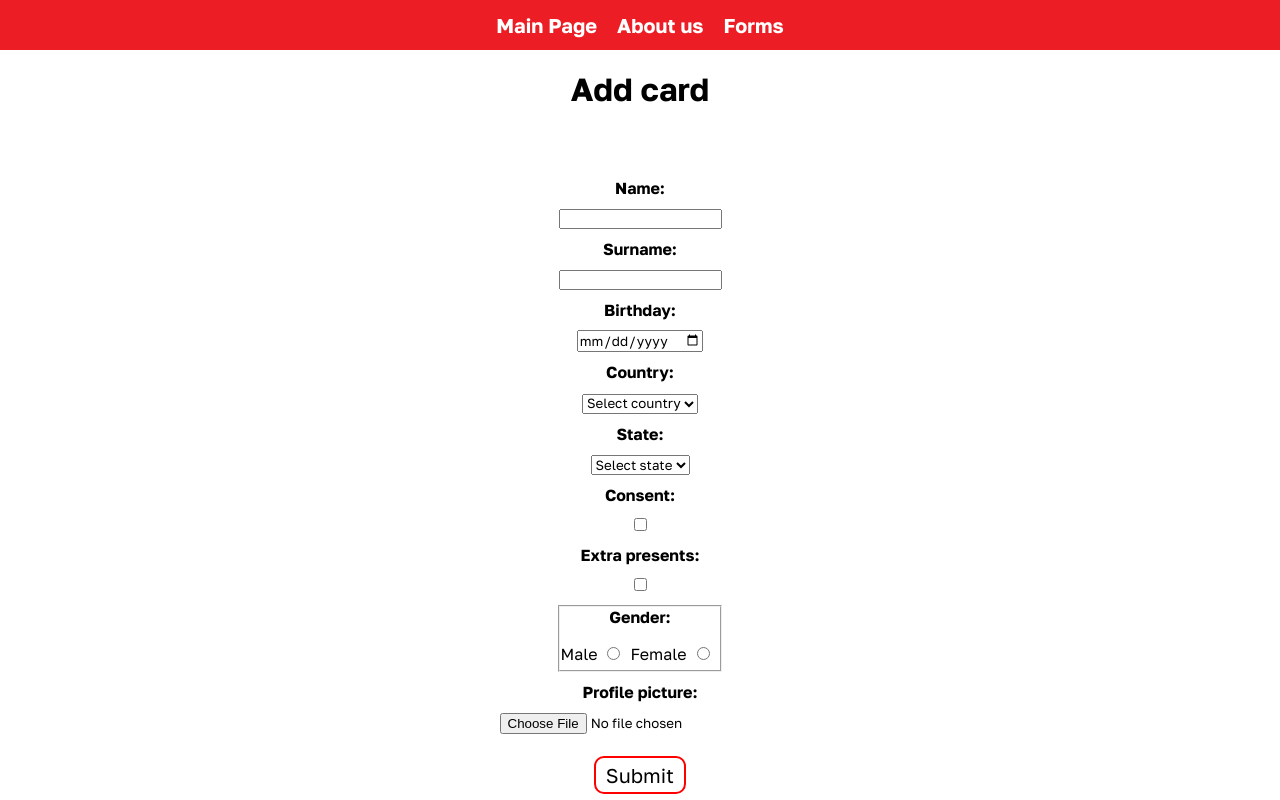
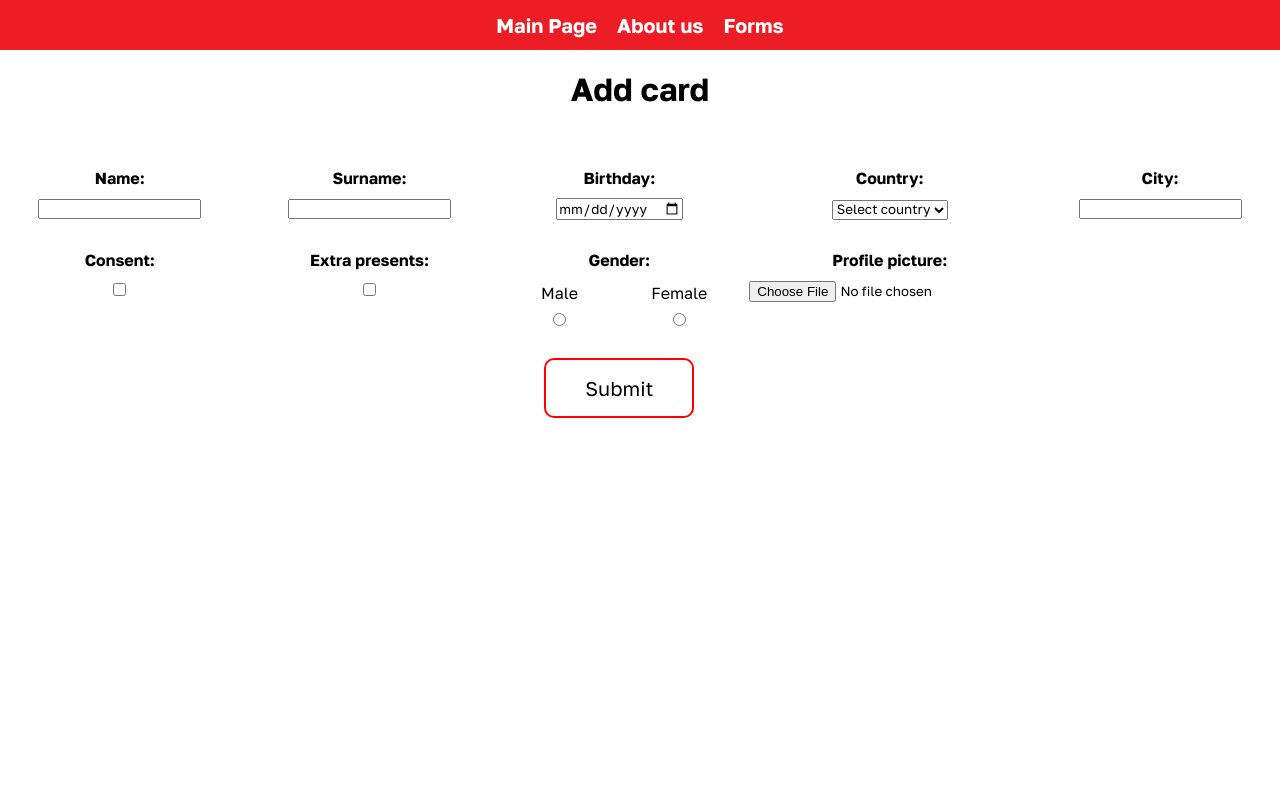
Before and after one commit to nikitakocherinskiy/comics-heroes, a React (Vite) app: page /forms in a window 1280 px wide. Built offline with nearby package versions, Linux system fonts and the light colour scheme.

Commit message:
refactor: rewrite all functionality with hooks

```diff
--- a/index.html
+++ b/index.html
@@ -2,7 +2,6 @@
 <html lang="en">
   <head>
     <meta charset="UTF-8" />
-    <link rel="icon" type="image/svg+xml" href="/vite.svg" />
     <meta name="viewport" content="width=device-width, initial-scale=1.0" />
     <title>Rolling Scopes React</title>
   </head>
--- a/src/components/Form/Form.module.css
+++ b/src/components/Form/Form.module.css
@@ -1,7 +1,8 @@
 .container {
-  display: flex;
-  flex-direction: column;
-  align-items: center;
+  display: grid;
+  /* flex-direction: column; */
+  justify-content: center;
+  grid-template-columns: repeat(5, 1fr);
   gap: 10px;
 }
 
@@ -13,6 +14,7 @@
 
 .inputHeading {
   margin-bottom: 10px;
+  margin-top: 20px;
 }
 
 .button {
@@ -24,6 +26,10 @@
   padding: 5px 10px;
   border-radius: 10px;
   cursor: pointer;
+  width: 150px;
+  height: 60px;
+  grid-column: 3 / 4;
+  justify-self: center;
 }
 
 .button:hover {
@@ -35,3 +41,29 @@
 .checkboxInput {
   margin: 10px;
 }
+
+.genderWrapper {
+  display: grid;
+  justify-content: center;
+  grid-template-rows: repeat(2, 1fr);
+  grid-template-columns: repeat(2, 1fr);
+}
+
+.genderHeading {
+  margin-bottom: 10px;
+  margin-top: 20px;
+  grid-column: 1 / 3;
+}
+
+.error {
+  font-size: 12px;
+  color: red;
+  margin-top: 4px;
+  grid-column: 1 / 3;
+}
+
+.success {
+  font-size: 22px;
+  color: forestgreen;
+  margin-top: 15px;
+}
--- a/src/components/Form/Form.tsx
+++ b/src/components/Form/Form.tsx
@@ -1,249 +1,169 @@
-import * as React from 'react';
-import { IFormData, IState } from './FormTypes';
+import { IFormData } from './FormTypes';
 import CardForm from '../CardForm/CardForm';
 import styles from './Form.module.css';
+import { useForm, SubmitHandler } from 'react-hook-form';
+import { useState } from 'react';
 
-type FormProps = {};
+function Form() {
+  const {
+    register,
+    formState: { isSubmitted, isValid, errors },
+    handleSubmit,
+    reset,
+  } = useForm<IFormData>({ mode: 'onBlur' });
+  const [cardList, setCardList] = useState<IFormData[]>([]);
 
-class Form extends React.Component<FormProps, IState> {
-  constructor(props: FormProps) {
-    super(props);
-    this.state = {
-      formData: {
-        name: '',
-        surname: '',
-        birthday: '',
-        country: '',
-        state: '',
-        consent: false,
-        present: false,
-        gender: '',
-        profilePic: null,
-      },
-      submittedData: [],
-      errors: {},
-      isFormSubmitted: false,
-    };
+  const onSubmit: SubmitHandler<IFormData> = (data) => {
+    setCardList([data, ...cardList]);
+    if (data.profilePic) {
+      console.log(data.profilePic[0]);
     }
-
-  handleInputChange = (
-    event: React.ChangeEvent<HTMLInputElement | HTMLSelectElement | HTMLTextAreaElement>
-  ) => {
-    const target = event.target;
-    const value =
-      target.type === 'checkbox' ? (event.target as HTMLInputElement).checked : target.value;
-    const name = target.name;
-
-    this.setState((prevState) => ({
-      formData: {
-        ...prevState.formData,
-        [name]: value,
-      },
-      errors: {
-        ...prevState.errors,
-        [name]: '',
-      },
-    }));
+    reset();
   };
 
-  handleFileInputChange = (event: React.ChangeEvent<HTMLInputElement>) => {
-    const target = event.target;
-    if (target.files && target.files.length > 0) {
-      const file = target.files[0];
-      this.setState((prevState) => ({
-        formData: {
-          ...prevState.formData,
-          profilePic: file,
-        },
-      }));
-    }
-  };
-
-  handleSubmit = (event: React.FormEvent<HTMLFormElement>) => {
-    event.preventDefault();
-
-    const errors = this.validateForm();
-    if (Object.keys(errors).length > 0) {
-      this.setState({ errors });
-      return;
-    }
-
-    this.setState((prevState) => ({
-      submittedData: [...prevState.submittedData, prevState.formData],
-      formData: {
-        name: '',
-        surname: '',
-        birthday: '',
-        country: '',
-        state: '',
-        consent: false,
-        present: false,
-        gender: '',
-        profilePic: null,
-      },
-      isFormSubmitted: true,
-    }));
-
-    setTimeout(() => {
-      this.setState({ isFormSubmitted: false });
-    }, 3000);
-  };
-
-  validateForm = (): Partial<Record<keyof IFormData, string>> => {
-    const formData = this.state.formData;
-    const errors: Partial<Record<keyof IFormData, string>> = {};
-
-    if (!formData.name) {
-      errors.name = 'Please enter your name';
-    } else if (!/^[A-Z]/.test(formData.name)) {
-      errors.name = 'Name should start with an uppercased letter';
-    }
-
-    if (!formData.surname) {
-      errors.surname = 'Please enter your surname';
-    } else if (!/^[A-Z]/.test(formData.surname)) {
-      errors.surname = 'Surname should start with an uppercased letter';
-    }
-
-    if (!formData.birthday) {
-      errors.birthday = 'Please enter your birthday';
-    }
-
-    if (!formData.country) {
-      errors.country = 'Please select your country';
-    }
-
-    if (!formData.state) {
-      errors.state = 'Please select your state';
-    }
-
-    if (!formData.consent) {
-      errors.consent = 'Please give your consent';
-    }
-
-    return errors;
-  };
-  render() {
-    const { formData, submittedData, errors, isFormSubmitted } = this.state;
   return (
     <div>
-        <form onSubmit={this.handleSubmit} className={styles.container}>
+      <form onSubmit={handleSubmit(onSubmit)} className={styles.container}>
         <label>
           <h4 className={styles.inputHeading}>Name:</h4>
           <input
-              type="text"
-              name="name"
-              value={formData.name}
-              onChange={this.handleInputChange}
+            {...register('name', {
+              required: 'This field is required',
+              pattern: /^[A-Za-z]+$/i,
+            })}
           />
-            {errors.name && <span>{errors.name}</span>}
+          {errors?.name && <p className={styles.error}>{errors?.name?.message || 'Error!'}</p>}
         </label>
         <label>
           <h4 className={styles.inputHeading}>Surname:</h4>
           <input
-              type="text"
-              name="surname"
-              value={formData.surname}
-              onChange={this.handleInputChange}
+            {...register('surname', {
+              required: 'This field is required',
+              pattern: /^[A-Za-z]+$/i,
+            })}
           />
-            {errors.surname && <span>{errors.surname}</span>}
+          {errors?.surname && (
+            <p className={styles.error}>{errors?.surname?.message || 'Error!'}</p>
+          )}
         </label>
         <label>
           <h4 className={styles.inputHeading}>Birthday:</h4>
           <input
+            {...register('birthday', {
+              required: 'This field is required',
+            })}
             type="date"
-              name="birthday"
-              value={formData.birthday}
-              onChange={this.handleInputChange}
           />
-            {errors.birthday && <span>{errors.birthday}</span>}
+          {errors?.birthday && (
+            <p className={styles.error}>{errors?.birthday?.message || 'Error!'}</p>
+          )}
         </label>
         <label>
           <h4 className={styles.inputHeading}>Country:</h4>
-            <select name="country" value={formData.country} onChange={this.handleInputChange}>
+          <select
+            {...register('country', {
+              required: 'This field is required',
+            })}
+          >
             <option value="">Select country</option>
             <option value="USA">USA</option>
-              <option value="Canada">Canada</option>
+            <option value="Canada">Russia</option>
             <option value="Mexico">Mexico</option>
           </select>
-            {errors.country && <span>{errors.country}</span>}
+          {errors?.country && (
+            <p className={styles.error}>{errors?.country?.message || 'Error!'}</p>
+          )}
         </label>
         <label>
-            <h4 className={styles.inputHeading}>State:</h4>
-            <select name="state" value={formData.state} onChange={this.handleInputChange}>
-              <option value="">Select state</option>
-              <option value="New York">New York</option>
-              <option value="California">California</option>
-              <option value="Texas">Texas</option>
-            </select>
-            {errors.state && <span>{errors.state}</span>}
+          <h4 className={styles.inputHeading}>City:</h4>
+          <input
+            {...register('city', {
+              required: 'This field is required',
+            })}
+          />
+          {errors?.city && <p className={styles.error}>{errors?.city?.message || 'Error!'}</p>}
         </label>
         <label>
           <h4 className={styles.inputHeading}>Consent:</h4>
           <input
             type="checkbox"
-              name="consent"
-              checked={formData.consent}
-              onChange={this.handleInputChange}
+            {...register('consent', {
+              required: 'This field is required',
+            })}
           />
-            {errors.consent && <span>{errors.consent}</span>}
+          {errors?.consent && (
+            <p className={styles.error}>{errors?.consent?.message || 'Error!'}</p>
+          )}
         </label>
         <label>
           <h4 className={styles.inputHeading}>Extra presents:</h4>
           <input
             type="checkbox"
-              name="present"
-              checked={formData.present}
-              onChange={this.handleInputChange}
+            {...register('present', {
+              required: 'This field is required',
+            })}
           />
+          {errors?.present && (
+            <p className={styles.error}>{errors?.present?.message || 'Error!'}</p>
+          )}
         </label>
-          <fieldset>
-            <h4 className={styles.inputHeading}>Gender:</h4>
+        {/* <fieldset> */}
+
+        <label className={styles.genderWrapper}>
+          <h4 className={styles.genderHeading}>Gender:</h4>
           <label>
-              Male
+            <p>Male</p>
             <input
               type="radio"
-                name="gender"
               value="male"
-                checked={formData.gender === 'male'}
-                onChange={this.handleInputChange}
+              {...register('gender', {
+                required: 'This field is required',
+              })}
               className={styles.checkboxInput}
             />
           </label>
           <label>
-              Female
+            <p>Female</p>
             <input
               type="radio"
-                name="gender"
               value="female"
-                checked={formData.gender === 'female'}
-                onChange={this.handleInputChange}
+              {...register('gender', {
+                required: 'This field is required',
+              })}
               className={styles.checkboxInput}
             />
           </label>
-          </fieldset>
+          {errors?.gender && <p className={styles.error}>{errors?.gender?.message || 'Error!'}</p>}
+        </label>
+        {/* </fieldset> */}
         <label>
           <h4 className={styles.inputHeading}>Profile picture:</h4>
-            <input type="file" name="picture" onChange={this.handleFileInputChange} />
-            {errors.profilePic && <span>{errors.profilePic}</span>}
+          <input
+            type="file"
+            {...register('profilePic', {
+              required: 'This field is required',
+            })}
+          />
+          {errors?.profilePic && (
+            <p className={styles.error}>{errors?.profilePic?.message || 'Error!'}</p>
+          )}
         </label>
         <button type="submit" className={styles.button}>
           Submit
         </button>
       </form>
-        {isFormSubmitted && (
+      {isSubmitted && isValid && (
         <div>
-            <p>Thank you for submitting the form!</p>
+          <p className={styles.success}>Thank you for submitting the form!</p>
         </div>
       )}
       <div className={styles.cardsConrainer}>
-          {submittedData.map((data, index) => (
+        {cardList.map((data, index) => (
           <CardForm key={index} data={data} />
         ))}
       </div>
     </div>
   );
 }
-}
 
 export default Form;
--- a/src/pages/FormsPage/FormPage.module.css
+++ b/src/pages/FormsPage/FormPage.module.css
@@ -4,5 +4,5 @@
 
 .header {
   margin-top: 20px;
-  margin-bottom: 70px;
+  margin-bottom: 40px;
 }
--- a/src/pages/MainPage/MainPage.tsx
+++ b/src/pages/MainPage/MainPage.tsx
@@ -1,4 +1,3 @@
-import React from 'react';
 import SearchBar from '../../components/SearchBar/SearchBar';
 import CardsList from '../../components/CardsList/CardsList';
 import Navigation from '../../components/Navigation/Navigation';
```
Also changed, not shown: src/components/CardForm/CardForm.tsx (+5 -5 lines), src/components/Form/Form2.tsx (deleted, +0 -15 lines), src/components/Form/FormTypes.ts (+8 -8 lines). Lines whose indentation alone changed are shown as unchanged.
